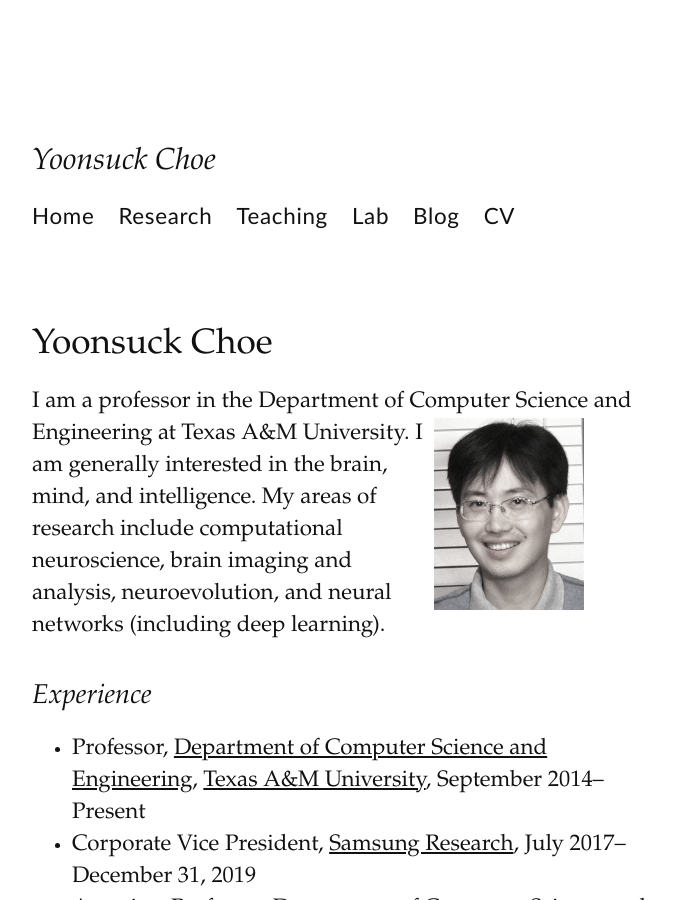
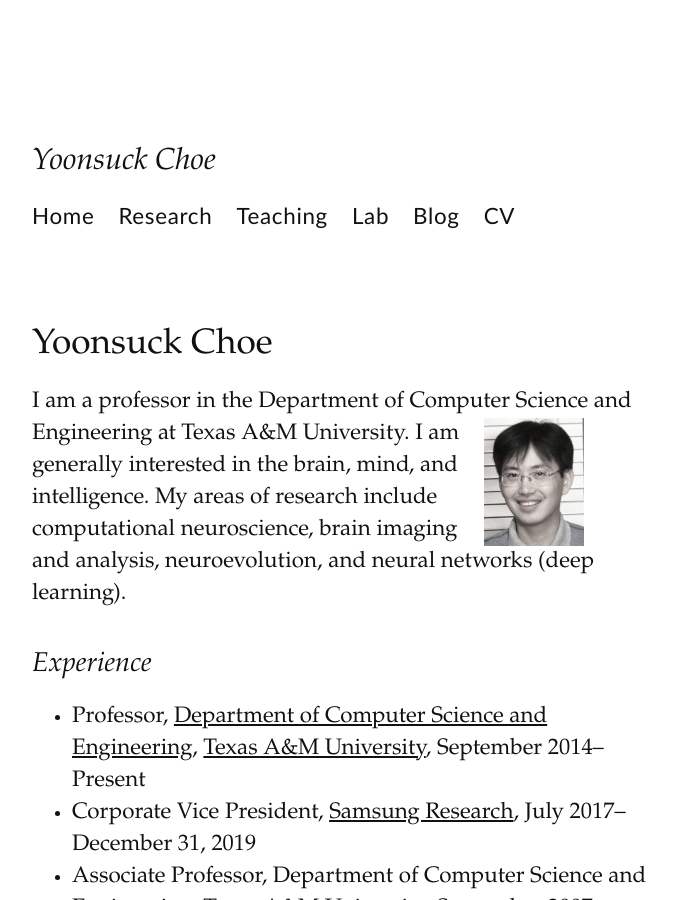
Before and after one commit to yschoe/yschoe.github.io, a Jekyll site: the page built from index.md, in a window 1280 px wide and 900 px high. Shown: the whole window, without its empty margins (128-803 px from the left). Built offline with Jekyll 4.4.1, drawn with Linux system fonts in a browser that asks for light colours; some web fonts are replaced.

Commit message:
img size

```diff
--- a/index.md
+++ b/index.md
@@ -5,9 +5,9 @@ permalink: /
 ---
 
 I am a professor in the Department of Computer Science and
-<img align="right" alt="Yoonsuck Choe circa 2010" src="images/choe-2010-3-desat.jpg">
+<img align="right" alt="Yoonsuck Choe circa 2010"  width="100px" src="images/choe-2010-3-desat.jpg">
 Engineering at Texas A&amp;M University. I am generally interested in the brain,
-mind, and intelligence. My areas of research include computational neuroscience, brain imaging and analysis, neuroevolution, and neural networks (including deep learning).
+mind, and intelligence. My areas of research include computational neuroscience, brain imaging and analysis, neuroevolution, and neural networks (deep learning).
 
 ### Experience
 * Professor, [Department of Computer Science and Engineering](https://www.cs.tamu.edu), [Texas A&M University](https://www.tamu.edu), September 2014–Present
```
